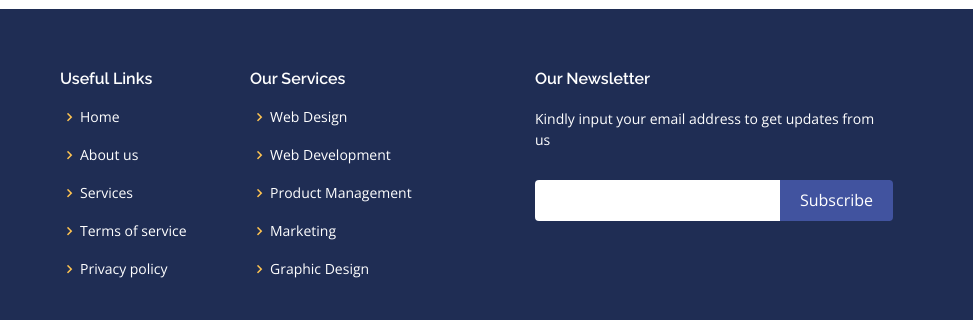
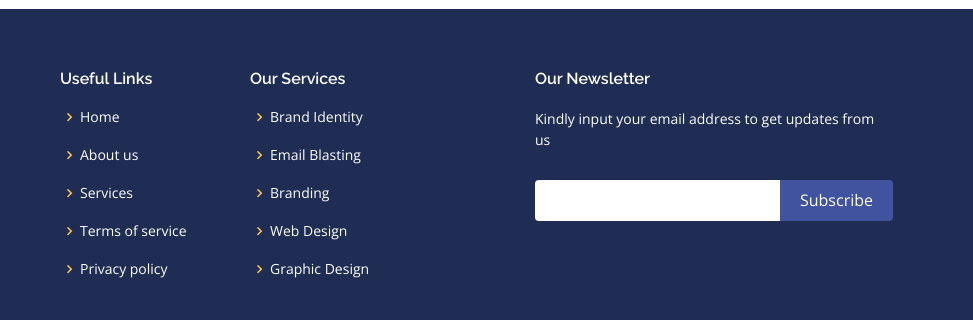
Before and after one commit to Tifem/digital-sam-website, a plain HTML site: page Gp/index.html in a window 1280 px wide. Shown: the part 4708-5028 px from the top of the page, 307-1280 px from the left. Drawn offline with nearby package versions, Linux system fonts and the light colour scheme.

Commit message:
page updated

```diff
--- a/Gp/assets/css/style.css
+++ b/Gp/assets/css/style.css
@@ -342,7 +342,7 @@ h6 {
   right: 15px;
   bottom: 15px;
   left: 15px;
-  padding: 10px 0;
+  padding: 10px 0px;
   background-color: #fff;
   overflow-y: auto;
   transition: 0.3s;
--- a/Gp/index.html
+++ b/Gp/index.html
@@ -586,18 +586,18 @@
               <h4>Our Services</h4>
               <ul>
                 <li>
-                  <i class="bx bx-chevron-right"></i> <a href="#">Web Design</a>
+                  <i class="bx bx-chevron-right"></i> <a href="#">Brand Identity</a>
                 </li>
                 <li>
                   <i class="bx bx-chevron-right"></i>
-                  <a href="#">Web Development</a>
+                  <a href="#">Email Blasting</a>
                 </li>
                 <li>
                   <i class="bx bx-chevron-right"></i>
-                  <a href="#">Product Management</a>
+                  <a href="#">Branding</a>
                 </li>
                 <li>
-                  <i class="bx bx-chevron-right"></i> <a href="#">Marketing</a>
+                  <i class="bx bx-chevron-right"></i> <a href="#">Web Design</a>
                 </li>
                 <li>
                   <i class="bx bx-chevron-right"></i>
```
